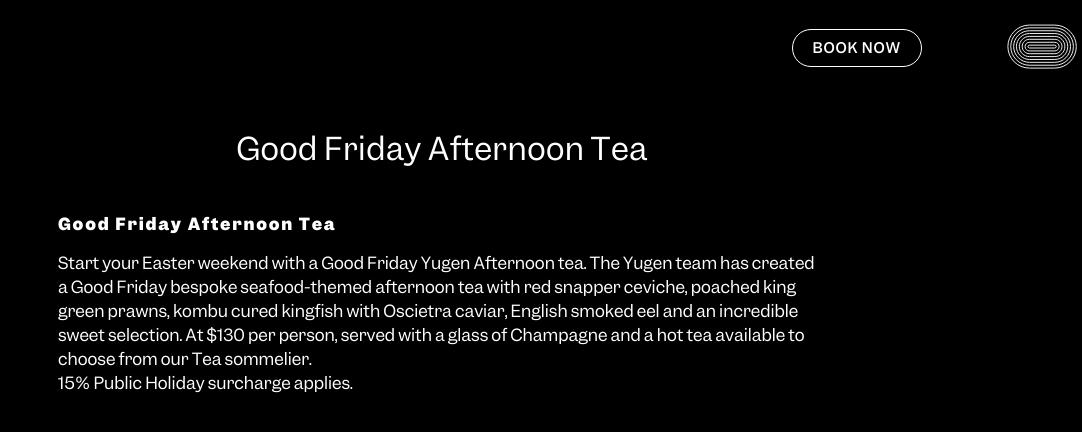
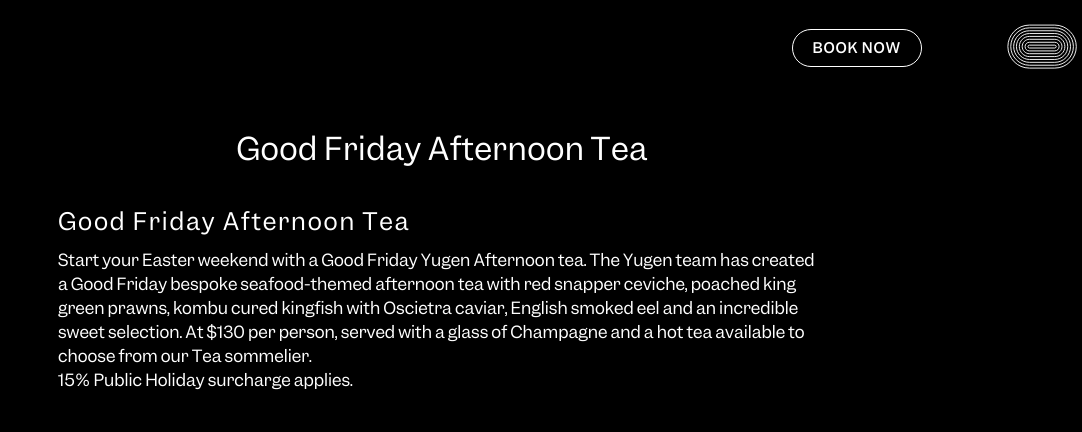
Before and after one commit to yugenteabar/teabar, a Jekyll site: the page built from news/_posts/2023-03-23-good-friday-afternoon-tea.md, in a window 1280 px wide. Shown: the top 432 px of the page, without its empty margins (198-1280 px from the left). Built offline with Jekyll 4.4.1, drawn with Linux system fonts in a browser that asks for light colours.

```diff
--- a/news/_posts/2023-03-23-good-friday-afternoon-tea.md
+++ b/news/_posts/2023-03-23-good-friday-afternoon-tea.md
@@ -5,7 +5,7 @@ title: 'Good Friday Afternoon Tea '
 cover_image: "/uploads/0c26aa54-8e3f-48e6-91a3-60c8d83978fe-2.jpg"
 
 ---
-## **Good Friday Afternoon Tea**
+## Good Friday Afternoon Tea
 
 Start your Easter weekend with a Good Friday Yugen Afternoon tea. The Yugen team has created a Good Friday bespoke seafood-themed afternoon tea with red snapper ceviche, poached king green prawns, kombu cured kingfish with Oscietra caviar, English smoked eel and an incredible sweet selection. At $130 per person, served with a glass of Champagne and a hot tea available to choose from our Tea sommelier.
 15% Public Holiday surcharge applies.
```
